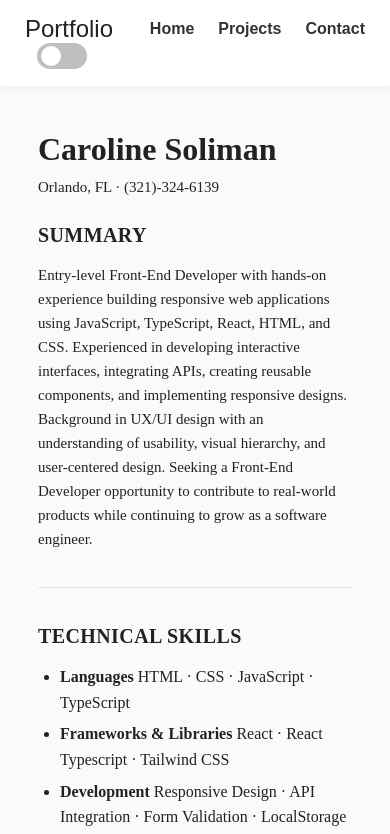
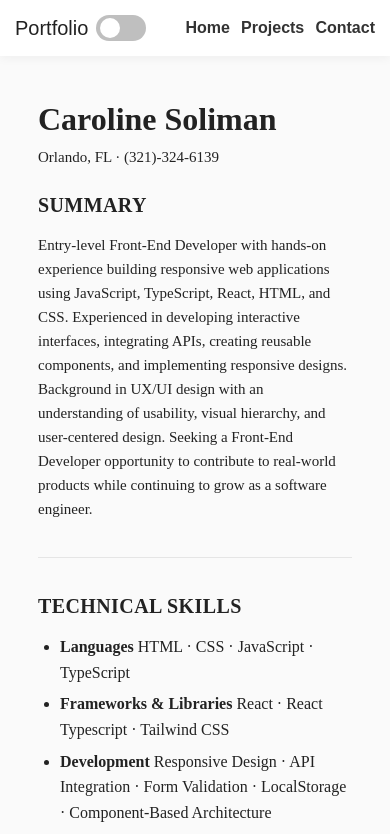
Before and after one commit to karoline-sol/Software-Engineering-portfolio, a React (Vite) app: page /Software-Engineering-portfolio/resume in a window 390 px wide. Shown: the top 834 px of the page. Built offline with nearby package versions, Linux system fonts and the light colour scheme.

Commit message:
fixed header layout on mobile view

```diff
--- a/my-portfolio/src/Styles/Header.css
+++ b/my-portfolio/src/Styles/Header.css
@@ -99,7 +99,27 @@ input:checked + .slider:before {
  }
 
  .header-container {
-  display: flex;
-  justify-content: space-between;
- }
+    align-items: center;
+  }
+
+  .logo {
+    display: flex;
+    align-items: center;
+    white-space: nowrap;
+    gap: 8px;
+    font-size: 20px;
+    margin-left: 10px;
+  }
+
+  .nav ul {
+    gap: 0.7rem;
+    margin-right: 10px;
+    padding: 10px 5px;
+  }
+
+  .switch {
+    flex-shrink: 0;
+    margin-left: 0;
+  }
+
 }
```
